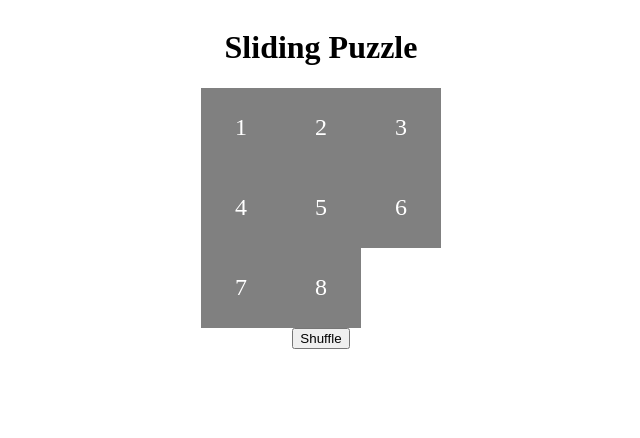
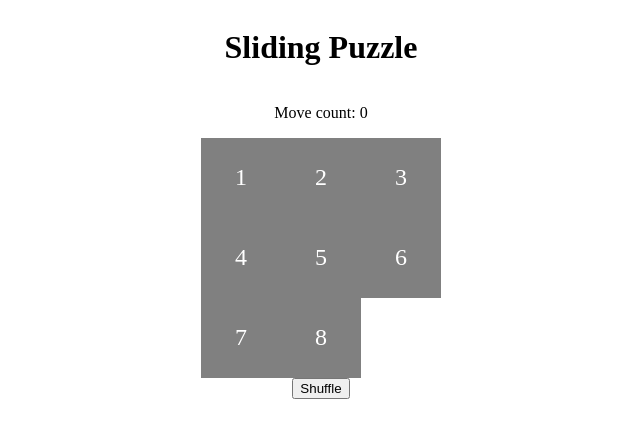
Before and after one commit to boekenenbroeken/shifty-chase, a React (Vite) app: page / in a window 1280 px wide. Shown: the top 438 px of the page, without its empty margins (319-959 px from the left). Built offline with nearby package versions, Linux system fonts and the light colour scheme.

Commit message:
add move count to the sliding puzzle component

```diff
--- a/src/components/SlidingPuzzle/SlidingPuzzle.tsx
+++ b/src/components/SlidingPuzzle/SlidingPuzzle.tsx
@@ -1,18 +1,24 @@
 import { useReducer } from 'react';
 
-import { reducer } from '../../store/board/reducer';
-import { BoardState } from '../../store/board/types';
+import { rootReducer } from '../../store/rootReducer';
 
 import { PuzzleBoard } from 'components/PuzzleBoard';
+import type { AppState } from 'store/types';
 
-const initialState: BoardState = [
-  [1, 2, 3],
-  [4, 5, 6],
-  [7, 8, 0]
-];
+const initialState: AppState = {
+  board: [
+    [1, 2, 3],
+    [4, 5, 6],
+    [7, 8, 0]
+  ],
+  moveCount: 0
+};
 
 const SlidingPuzzle = () => {
-  const [state, dispatch] = useReducer(reducer, initialState);
+  const [{ board, moveCount }, dispatch] = useReducer(
+    rootReducer,
+    initialState
+  );
 
   const handleMove = (y: number, x: number) => {
     dispatch({ type: 'move', y, x });
@@ -27,7 +33,8 @@ const SlidingPuzzle = () => {
       style={{ display: 'flex', flexDirection: 'column', alignItems: 'center' }}
     >
       <h1>Sliding Puzzle</h1>
-      <PuzzleBoard board={state} onMove={handleMove} />
+      <p>Move count: {moveCount}</p>
+      <PuzzleBoard board={board} onMove={handleMove} />
 
       <button type="button" onClick={handleShuffle}>
         Shuffle
```
Also changed, not shown: 1 other file (tests, documents, lock files or other folders).
